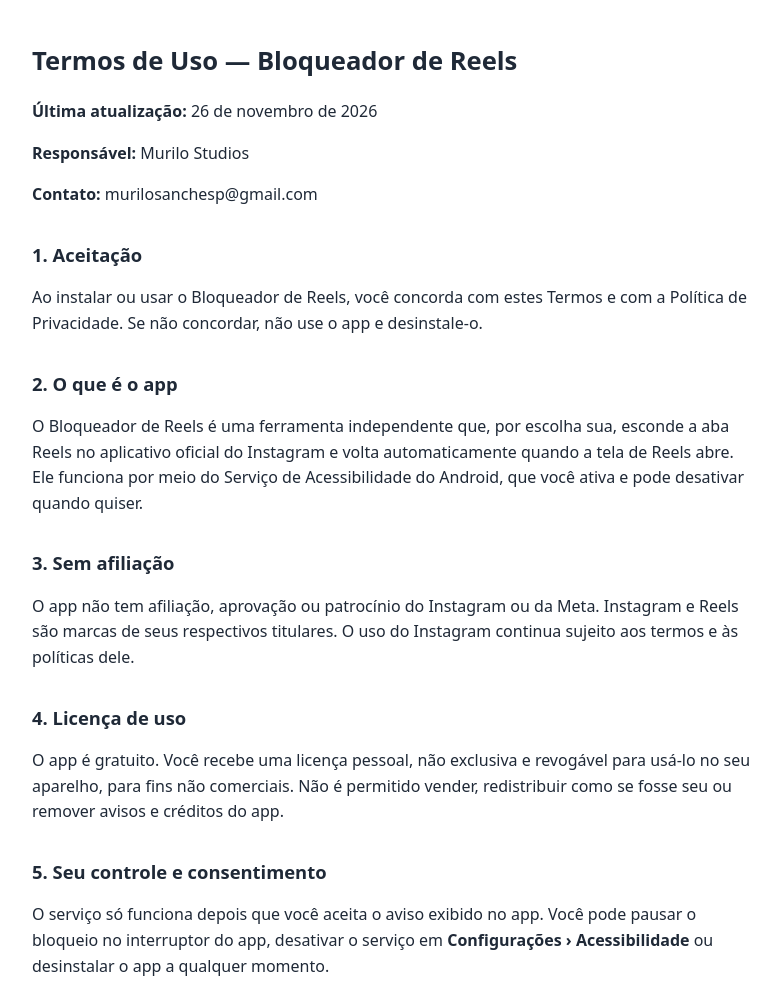
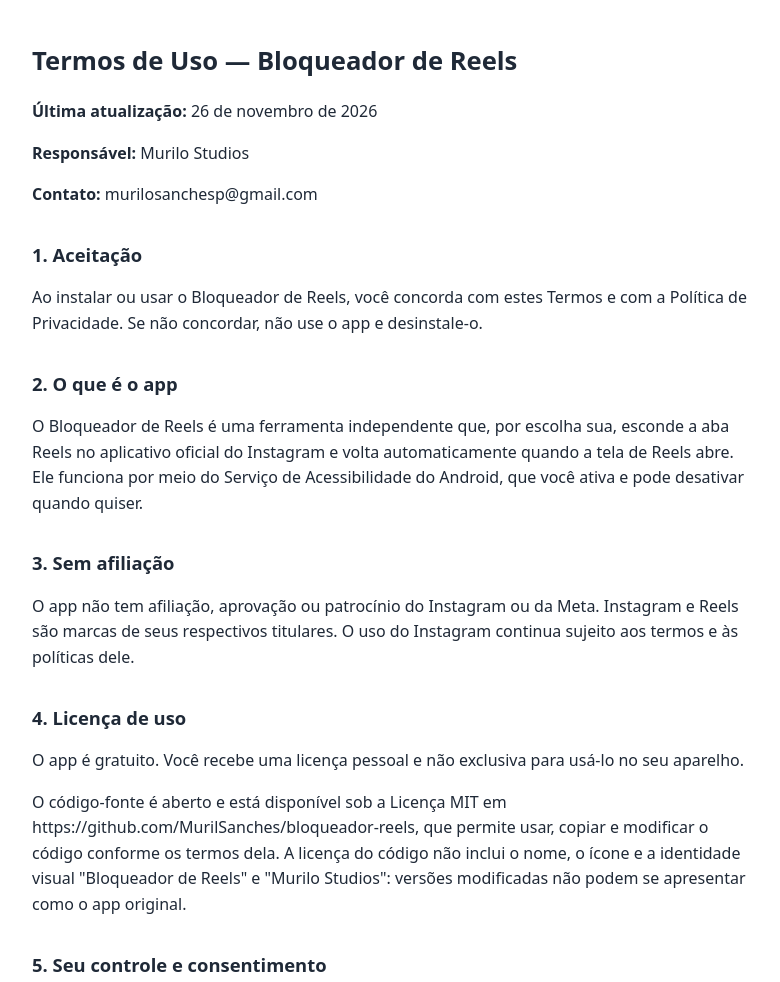
Before and after one commit to MurilSanches/bloqueador-reels, a plain HTML site: page docs/termos-de-uso.html in a window 1280 px wide. Shown: the top 982 px of the page, without its empty margins (248-1028 px from the left). Drawn offline with Linux system fonts and the light colour scheme.

Commit message:
Licença MIT e publicação automática por push na main [skip ci]
- LICENSE (MIT) para o código; Termos de uso ajustados (nome/ícone fora da licença)
- .github/workflows/release.yml: testes + lint, AAB assinado, GitHub Release
  e envio opcional à Google Play por push na main
- versionCode/versionName por -PversionCode/-PversionName (padrão local 1 / 0.1.0)
- playstore/PUBLICACAO-AUTOMATICA.md com Secrets, faixas e passo a passo da Play

[skip ci] só neste commit: os Secrets de assinatura ainda não foram configurados.

Co-Authored-By: Claude Sonnet 5.5 <noreply@anthropic.com>

```diff
--- a/docs/termos-de-uso.html
+++ b/docs/termos-de-uso.html
@@ -23,7 +23,8 @@
 <h2>3. Sem afiliação</h2>
 <p>O app não tem afiliação, aprovação ou patrocínio do Instagram ou da Meta. Instagram e Reels são marcas de seus respectivos titulares. O uso do Instagram continua sujeito aos termos e às políticas dele.</p>
 <h2>4. Licença de uso</h2>
-<p>O app é gratuito. Você recebe uma licença pessoal, não exclusiva e revogável para usá-lo no seu aparelho, para fins não comerciais. Não é permitido vender, redistribuir como se fosse seu ou remover avisos e créditos do app.</p>
+<p>O app é gratuito. Você recebe uma licença pessoal e não exclusiva para usá-lo no seu aparelho.</p>
+<p>O código-fonte é aberto e está disponível sob a Licença MIT em https://github.com/MurilSanches/bloqueador-reels, que permite usar, copiar e modificar o código conforme os termos dela. A licença do código não inclui o nome, o ícone e a identidade visual "Bloqueador de Reels" e "Murilo Studios": versões modificadas não podem se apresentar como o app original.</p>
 <h2>5. Seu controle e consentimento</h2>
 <p>O serviço só funciona depois que você aceita o aviso exibido no app. Você pode pausar o bloqueio no interruptor do app, desativar o serviço em <strong>Configurações › Acessibilidade</strong> ou desinstalar o app a qualquer momento.</p>
 <h2>6. Uso adequado</h2>
```
Also changed, not shown: 8 other files.
